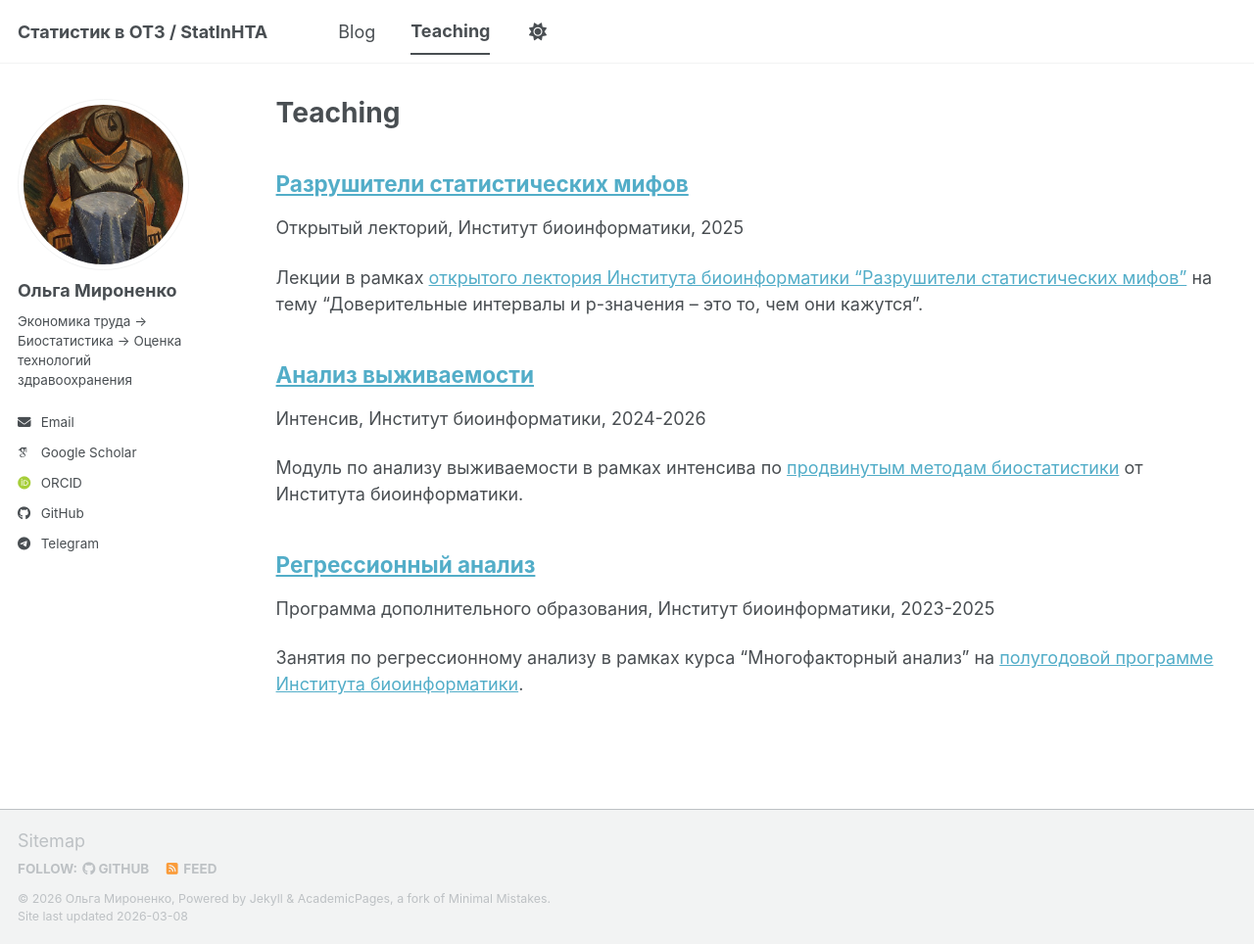
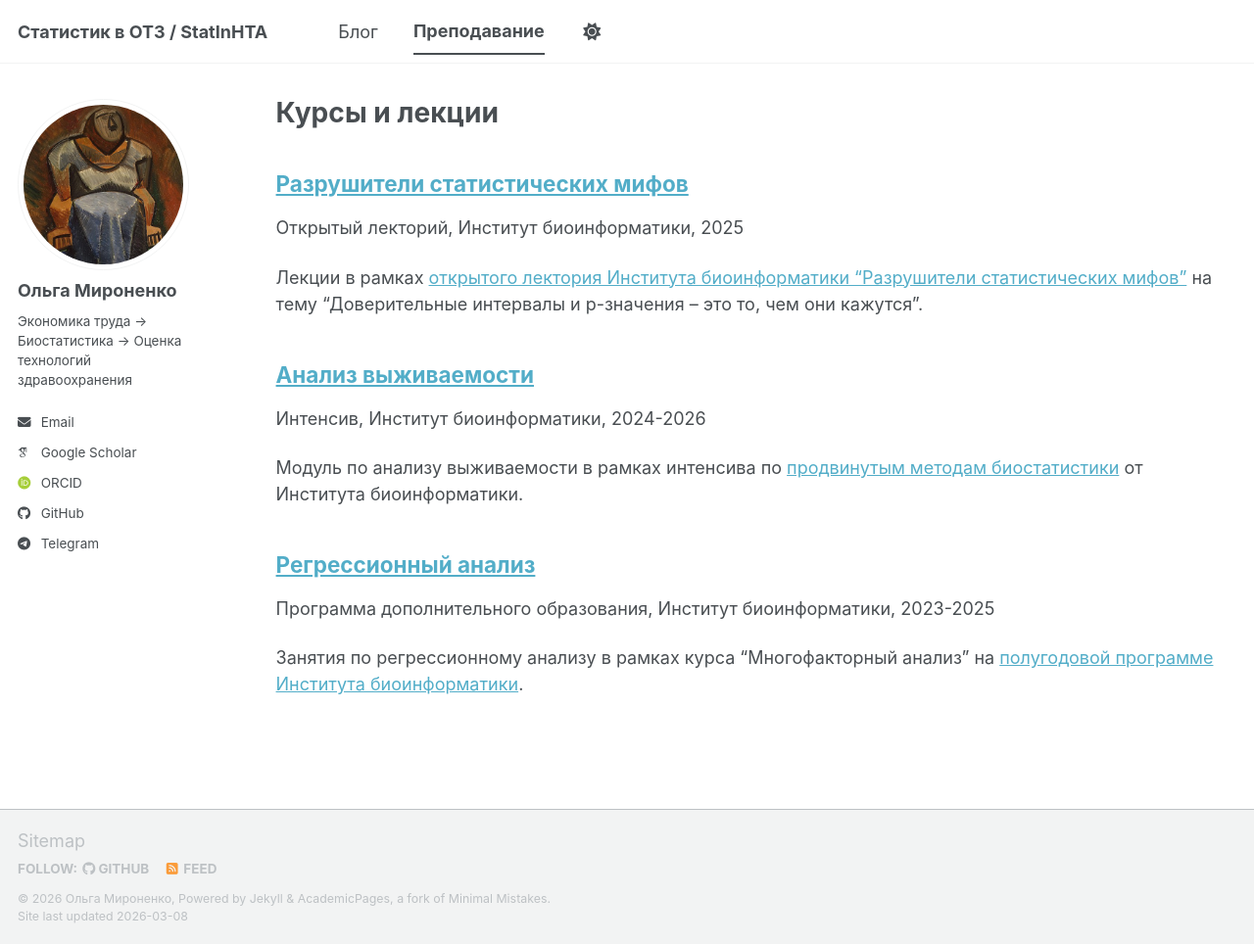
Before and after one commit to ejeej/ejeej.github.io, a Jekyll site: the page built from _pages/teaching.html, in a window 1280 px wide and 964 px high. Shown: the whole window at 98% size. Built offline with Jekyll 4.4.1, drawn with Linux system fonts in a browser that asks for light colours; some web fonts are replaced; a script bundle is joined from its source files by our own code; library files that are not in the unit come from our copies.

Commit message:
Titles language

```diff
--- a/_data/navigation.yml
+++ b/_data/navigation.yml
@@ -17,10 +17,10 @@ main:
   # - title: "Portfolio"
   #   url: /portfolio/
   #
-  - title: "Blog"
+  - title: "Блог"
     url: /year-archive/
 
-  - title: "Teaching"
+  - title: "Преподавание"
     url: /teaching/
     #
   # - title: "CV"
--- a/_pages/teaching.html
+++ b/_pages/teaching.html
@@ -1,6 +1,6 @@
 ---
 layout: archive
-title: "Teaching"
+title: "Курсы и лекции"
 permalink: /teaching/
 author_profile: true
 ---
--- a/_pages/year-archive.html
+++ b/_pages/year-archive.html
@@ -1,7 +1,7 @@
 ---
 layout: archive
 permalink: /year-archive/
-title: "Blog posts"
+title: "Записи"
 author_profile: true
 redirect_from:
   - /wordpress/blog-posts/
```
